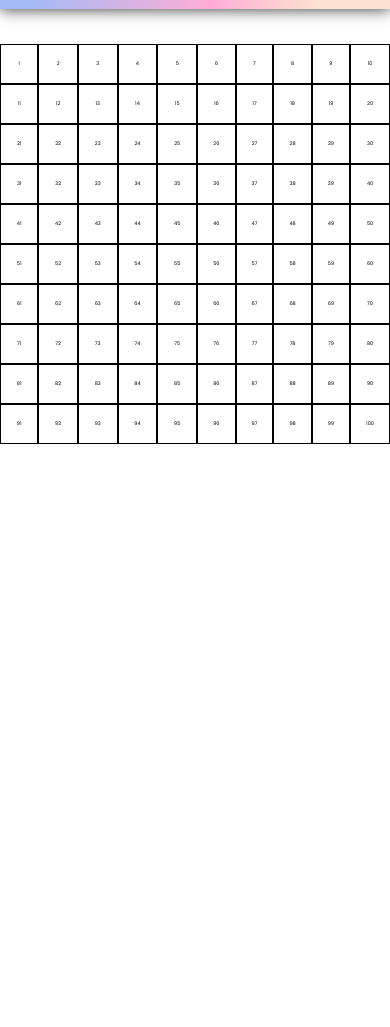
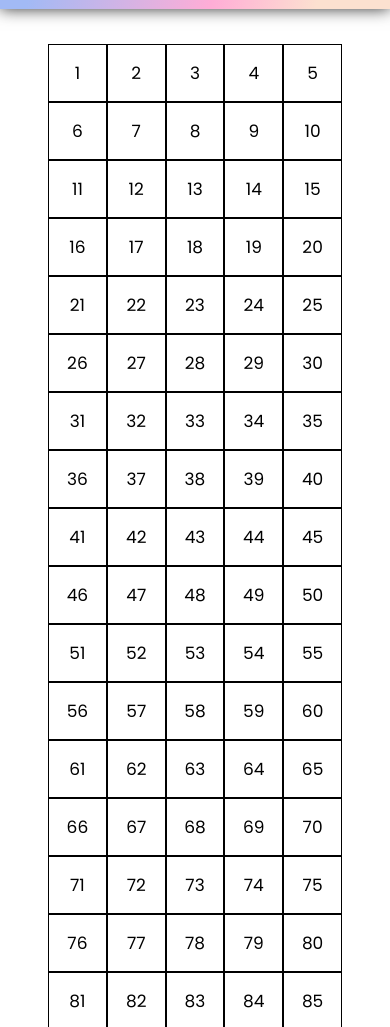
Before and after one commit to MariaE-duarda/third-grade-raffle, a website: page painel.html in a window 390 px wide. Shown: the part 56-1083 px from the top of the page. Before the commit the page ends 844 px from the top, so only its background shows below. Drawn offline with Linux system fonts and the light colour scheme.

Commit message:
table correção

```diff
--- a/painel.html
+++ b/painel.html
@@ -22,6 +22,8 @@
                 <td id="number-tres" class="number">3</td>
                 <td id="multiple-quatro" class="number">4</td>
                 <td id="number-cinco" class="number">5</td>
+            </tr>
+            <tr>
                 <td id="number-seis" class="number">6</td>
                 <td id="number-sete" class="number">7</td>
                 <td id="multiple-oito" class="number">8</td>
@@ -34,6 +36,8 @@
                 <td id="number-treze" class="number">13</td>
                 <td id="multiple-catorze" class="number">14</td>
                 <td id="number-quinze" class="number">15</td>
+            </tr>
+            <tr>
                 <td id="number-dezesseis" class="number">16</td>
                 <td id="number-dezesete" class="number">17</td>
                 <td id="multiple-dezoito" class="number">18</td>
@@ -46,6 +50,8 @@
                 <td id="number-vinte-tres" class="number">23</td>
                 <td id="multiple-vinte-quatro" class="number">24</td>
                 <td id="number-vinte-cinco" class="number">25</td>
+            </tr>
+            <tr>
                 <td id="number-vinte-seis" class="number">26</td>
                 <td id="number-vinte-sete" class="number">27</td>
                 <td id="multiple-vinte-oito" class="number">28</td>
@@ -58,6 +64,8 @@
                 <td id="number-trinta-tres" class="number">33</td>
                 <td id="multiple-trinta-quatro" class="number">34</td>
                 <td id="number-trinta-cinco" class="number">35</td>
+            </tr>
+            <tr>
                 <td id="number-trinta-seis" class="number">36</td>
                 <td id="number-trinta-sete" class="number">37</td>
                 <td id="multiple-trinta-oito" class="number">38</td>
@@ -70,6 +78,8 @@
                 <td id="number-quarenta-tres" class="number">43</td>
                 <td id="multiple-quarenta-quatro" class="number">44</td>
                 <td id="number-quarenta-cinco" class="number">45</td>
+            </tr>
+            <tr>
                 <td id="number-quarenta-seis" class="number">46</td>
                 <td id="number-quarenta-sete" class="number">47</td>
                 <td id="multiple-quarenta-oito" class="number">48</td>
@@ -82,6 +92,8 @@
                 <td id="number-cinquenta-tres" class="number">53</td>
                 <td id="multiple-cinquenta-quatro" class="number">54</td>
                 <td id="number-cinquenta-cinco" class="number">55</td>
+            </tr>
+            <tr>
                 <td id="number-cinquenta-seis" class="number">56</td>
                 <td id="number-cinquenta-sete" class="number">57</td>
                 <td id="multiple-cinquenta-oito" class="number">58</td>
@@ -94,6 +106,8 @@
                 <td id="number-sessenta-tres" class="number">63</td>
                 <td id="multiple-sessenta-quatro" class="number">64</td>
                 <td id="number-sessenta-cinco" class="number">65</td>
+            </tr>
+            <tr>
                 <td id="number-sessenta-seis" class="number">66</td>
                 <td id="number-sessenta-sete" class="number">67</td>
                 <td id="multiple-sessenta-oito" class="number">68</td>
@@ -106,6 +120,8 @@
                 <td id="number-setenta-tres" class="number">73</td>
                 <td id="multiple-setenta-quatro" class="number">74</td>
                 <td id="number-setenta-cinco" class="number">75</td>
+            </tr>
+            <tr>
                 <td id="number-setenta-seis" class="number">76</td>
                 <td id="number-setenta-sete" class="number">77</td>
                 <td id="multiple-setenta-oito" class="number">78</td>
@@ -118,6 +134,8 @@
                 <td id="number-oitenta-tres" class="number">83</td>
                 <td id="multiple-oitenta-quatro" class="number">84</td>
                 <td id="number-oitenta-cinco" class="number">85</td>
+            </tr>
+            <tr>
                 <td id="number-oitenta-seis" class="number">86</td>
                 <td id="number-oitenta-sete" class="number">87</td>
                 <td id="multiple-oitenta-oito" class="number">88</td>
@@ -130,6 +148,8 @@
                 <td id="number-noventa-tres" class="number">93</td>
                 <td id="multiple-noventa-quatro" class="number">94</td>
                 <td id="number-noventa-cinco" class="number">95</td>
+            </tr>
+            <tr>
                 <td id="number-noventa-seis" class="number">96</td>
                 <td id="number-noventa-sete" class="number">97</td>
                 <td id="multiple-noventa-oito" class="number">98</td>
--- a/styles/painel.css
+++ b/styles/painel.css
@@ -58,32 +58,20 @@ td {
     color: white;
 }
 
-@media(max-width: 800px){
-    td{
-        font-size: 15px;
-    }
-}
-
 @media(max-width: 600px){
     td{
-        font-size: 13px;
+        font-size: 23px;
     }
 }
 
 @media(max-width: 520px){
     td{
-        font-size: 11px;
-    }
-}
-
-@media(max-width: 470px){
-    td{
-        font-size: 8px;
+        font-size: px;
     }
 }
 
 @media(max-width: 430px){
     td{
-        font-size: 5px;
+        font-size: 17px;
     }
 }
```
